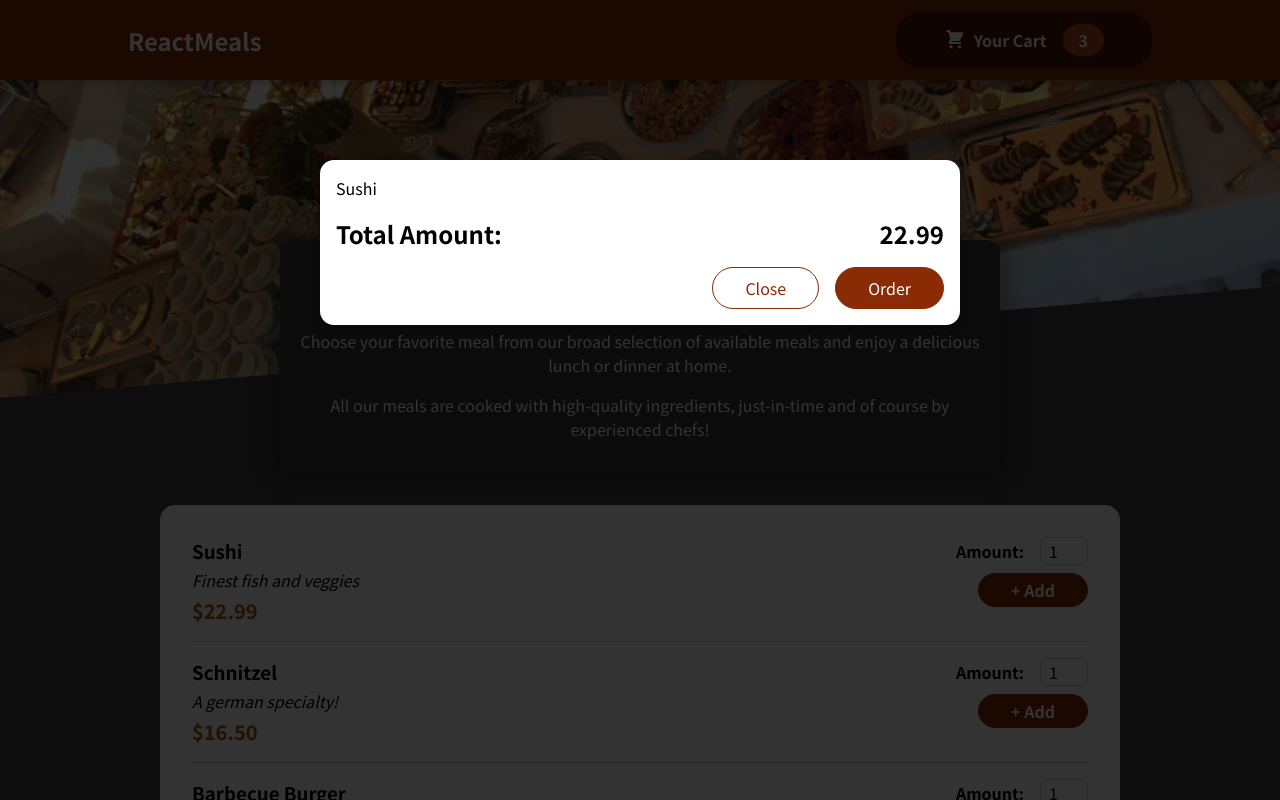
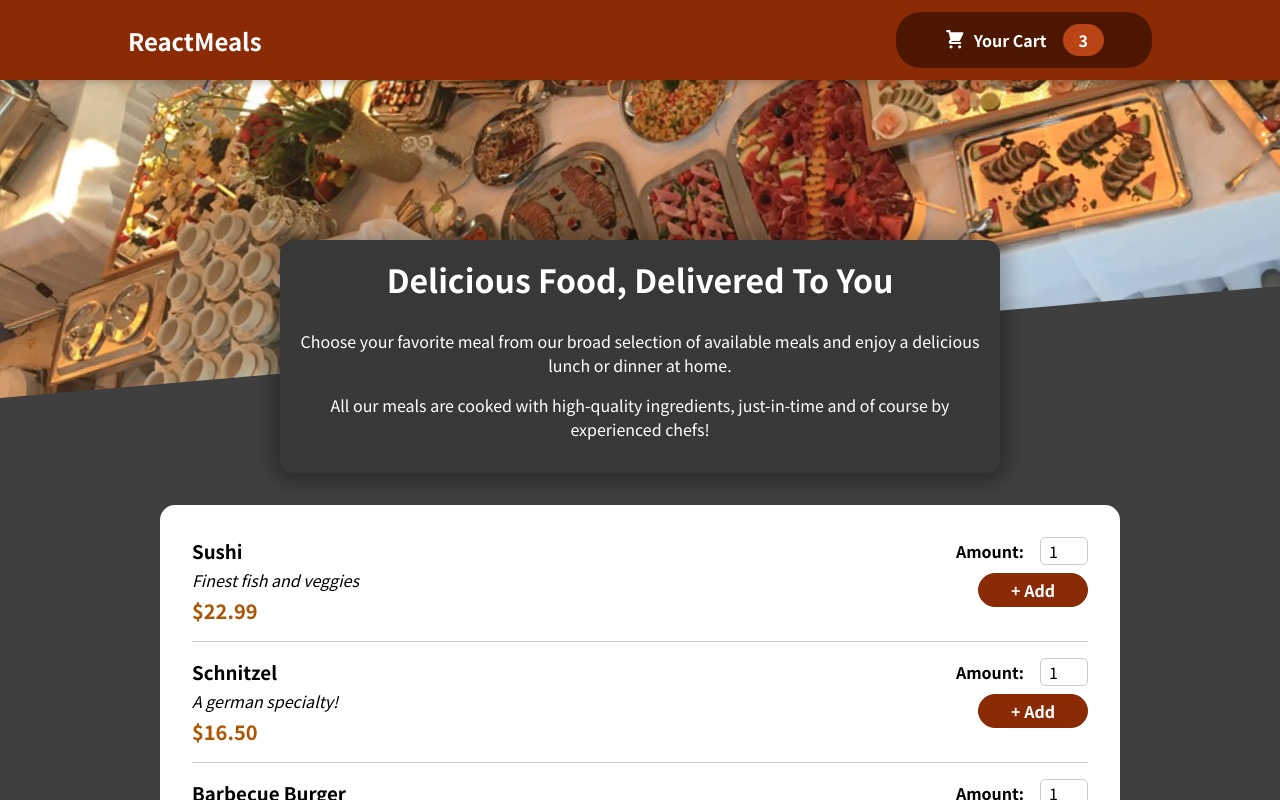
Before and after one commit to shehab910/ReactMealsFrontend, a React (Create React App) app: page / in a window 1280 px wide. Shown: the top 800 px of the page. Built offline with nearby package versions, Linux system fonts and the light colour scheme.

Commit message:
added the cart modal logic

```diff
--- a/src/App.js
+++ b/src/App.js
@@ -1,13 +1,22 @@
+import { useState } from "react";
+
 import Header from "./components/Layout/Header";
 import Meals from "./components/Meals/Meals";
 import Cart from "./components/Cart/Cart";
 
 function App() {
+  const [isCartOn, setIsCartOn] = useState(false);
+  const showCartHandler = () => {
+    setIsCartOn(true);
+  };
+  const hideCartHandler = () => {
+    setIsCartOn(false);
+  };
   return (
     <>
-      <Cart/>
+      { isCartOn && <Cart onHideCart={hideCartHandler} /> }
       <main>
-        <Header />
+        <Header onShowCart={showCartHandler}/>
         <Meals />
       </main>
     </>
--- a/src/components/Cart/Cart.js
+++ b/src/components/Cart/Cart.js
@@ -1,7 +1,7 @@
 import Modal from "../UI/Modal";
 import styles from "./Cart.module.css";
 
-const Cart = () => {
+const Cart = (props) => {
   const cartItems = (
     <ul className={styles["cart-items"]}>
       {[
@@ -17,15 +17,15 @@
     </ul>
   );
   return (
-    <Modal>
+    <Modal onShowCart={props.onShowCart} onHideCart={props.onHideCart}>
       {cartItems}
       <div className={styles.total}>
           <span>Total Amount: </span>
           <span>22.99</span>
       </div>
       <div className={styles.actions}>
-          <button className={styles["button--alt"]}>Close</button>
-          <button className={styles.button}>Order</button>
+          <button onClick={props.onHideCart} className={styles["button--alt"]}>Close</button>
+          <button onClick={() => {console.log("Ordering");}} className={styles.button}>Order</button>
       </div>
     </Modal>
   );
--- a/src/components/Layout/Header.js
+++ b/src/components/Layout/Header.js
@@ -3,12 +3,12 @@
 import styles from './Header.module.css';
 import HeaderCartButton from './HeaderCartButton';
 
-const Header = () => {
+const Header = (props) => {
   return (
     <>
       <header className={styles.header}>
           <h2>ReactMeals</h2>
-          <HeaderCartButton />
+          <HeaderCartButton onShowCart={props.onShowCart}/>
       </header>
       <div className={styles["main-image"]}>
           <img src={mealsImage} alt="A table full of food"/>
--- a/src/components/Layout/HeaderCartButton.js
+++ b/src/components/Layout/HeaderCartButton.js
@@ -1,9 +1,9 @@
 import CartIcon from "../Cart/CartIcon";
 
 import styles from "./HeaderCartButton.module.css";
-const HeaderCartButton = () => {
+const HeaderCartButton = (props) => {
   return (
-    <button className={styles.button}>
+    <button onClick={props.onShowCart} className={styles.button}>
       <span className={styles.icon}>
         <CartIcon />
       </span>
--- a/src/components/UI/Modal.js
+++ b/src/components/UI/Modal.js
@@ -2,8 +2,8 @@
 
 import styles from "./Modal.module.css";
 
-const Backdrop = () => {
-  return <div className={styles.backdrop} />;
+const Backdrop = (props) => {
+  return <div className={styles.backdrop} onClick={props.onHideCart} />;
 };
 
 const ModalOverlay = (props) => {
@@ -17,7 +17,7 @@
 const Modal = (props) => {
   return (
     <>
-      {ReactDOM.createPortal(<Backdrop />, htmlElement)}
+      {ReactDOM.createPortal(<Backdrop onHideCart={props.onHideCart}/>, htmlElement)}
       {ReactDOM.createPortal(<ModalOverlay>{props.children}</ModalOverlay>, htmlElement)}
     </>
   );
```
Also changed, not shown: 1 other file (tests, documents, lock files or other folders).
